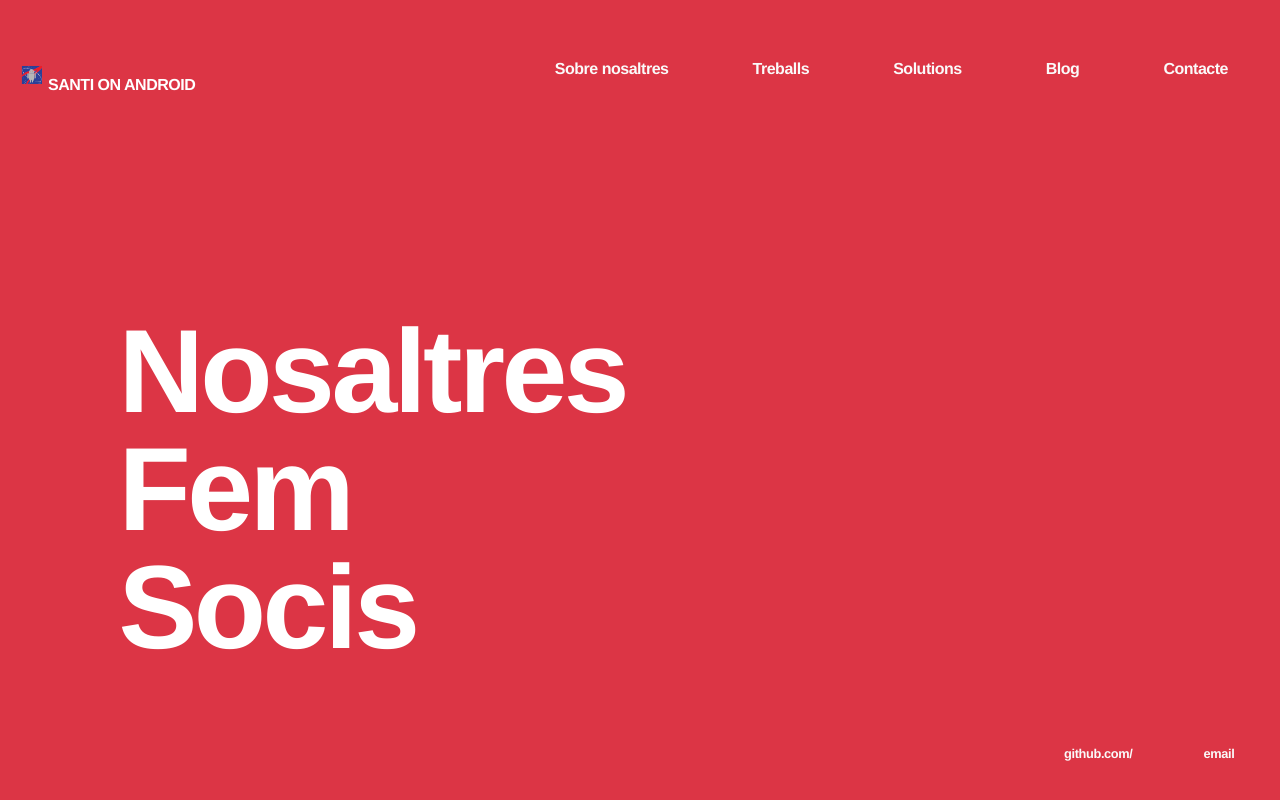
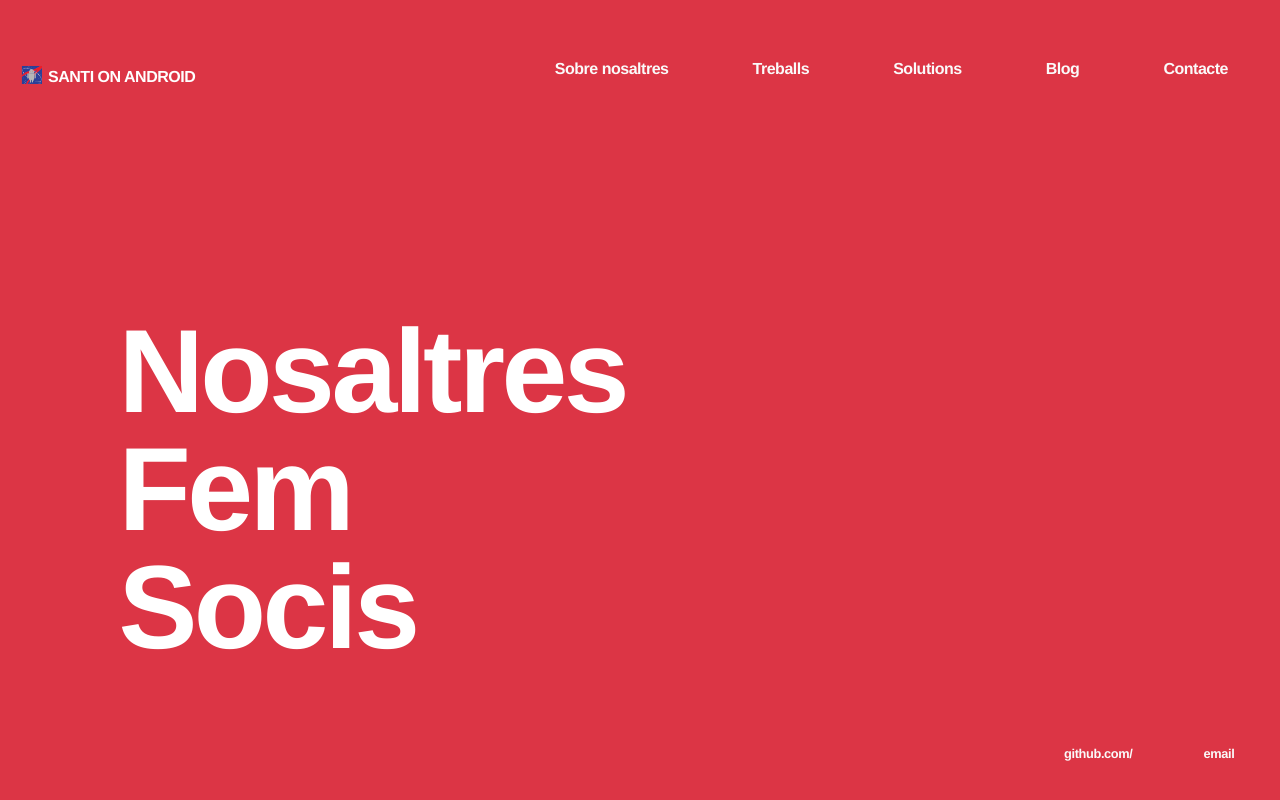
Before and after one commit to SantiOnAndroid/SantiOnAndroid.github.io, a Jekyll site: the page built from index.html, in a window 1280 px wide. Shown: the top 800 px of the page. Built offline with Jekyll 4.4.1, drawn with Linux system fonts in a browser that asks for light colours; some web fonts are replaced.

Commit message:
modificant titolj

```diff
--- a/css/main.css
+++ b/css/main.css
@@ -31,7 +31,7 @@ body {
     color: #fff;
     font-weight: 800;
     letter-spacing: -.03em;
-    margin-top: 1em;
+    margin-top: .5em;
 
 }
 
```
